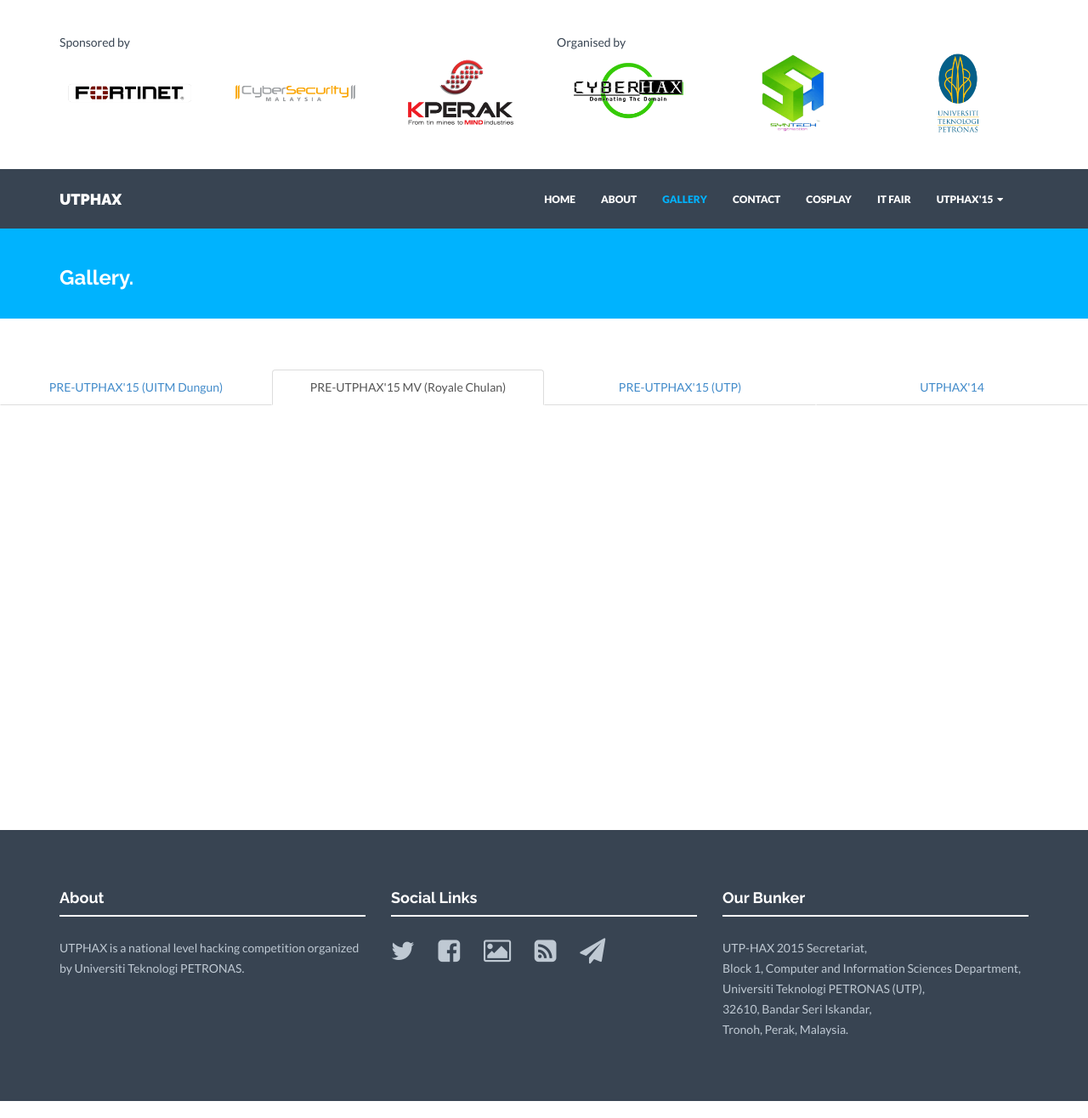
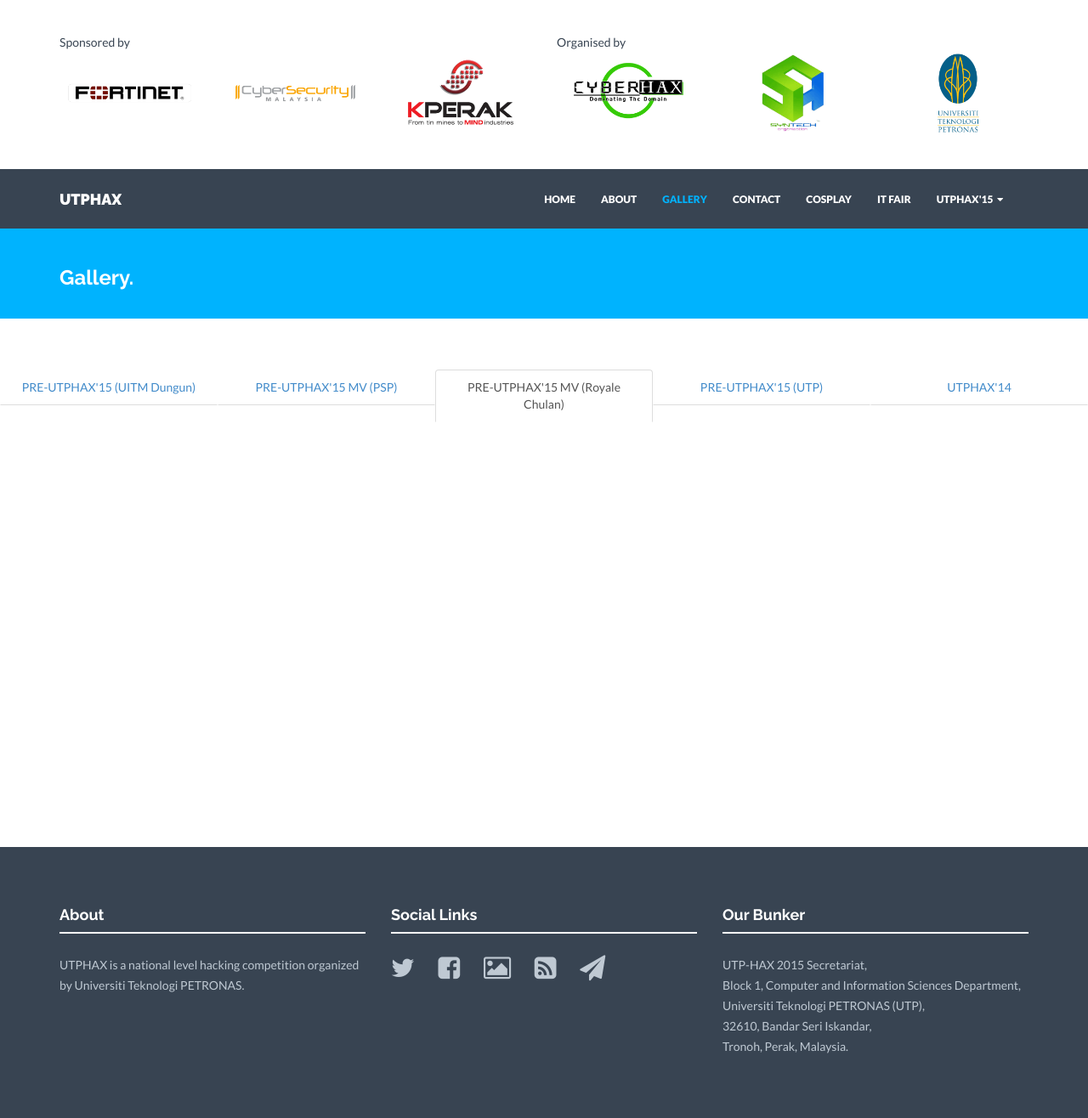
Before and after one commit to utphax/utphax.github.io, a Jekyll site: the page built from gallery.html, in a window 1280 px wide. Shown: the whole page at 85% size. Built offline with Jekyll 4.4.1, drawn with Linux system fonts in a browser that asks for light colours; nearby versions of some CDN libraries.

Commit message:
updated gallery
added PSP - gallery

```diff
--- a/assets/js/gallery.js
+++ b/assets/js/gallery.js
@@ -2,13 +2,17 @@
  * galleria1 - UTPHAX'14
  * https://www.flickr.com/photos/134486812@N08/sets/72157656677922975
  *
- * galleria2 - Pre-UTPHAX'15
+ * galleria2 - Pre-UTPHAX'15 (UTP)
  * https://www.flickr.com/photos/134486812@N08/sets/72157656605521696
  *
- * galleria3 - Pre-UTPHAX'15 (MV)
+ * galleria3 - Pre-UTPHAX'15 MV (Royale Chulan)
  * https://www.flickr.com/photos/134486812@N08/albums/72157658114228289
  *
- * galleria4 - Dungun15
+ * galleria4 - Pre-UTPHAX'15 MV (PSP)
+ * https://www.flickr.com/photos/134486812@N08/albums/72157660110467449
+ *
+ * galleria5 - Training & Pre-UTPHAX'15 (Dungun)
+ * https://www.flickr.com/photos/134486812@N08/sets/72157660469686116
  *
  */
 
@@ -16,4 +20,5 @@
 $('#galleria1').galleria({flickr: 'set:72157656677922975'});
 $('#galleria2').galleria({flickr: 'set:72157656605521696'});
 $('#galleria3').galleria({flickr: 'set:72157658114228289'});
-$('#galleria4').galleria({flickr: 'set:72157660469686116'});
+$('#galleria4').galleria({flickr: 'set:72157660110467449'});
+$('#galleria5').galleria({flickr: 'set:72157660469686116'});
--- a/gallery.html
+++ b/gallery.html
@@ -6,28 +6,33 @@
 
 <div><!-- Galleria Tabs-->
   <ul class="nav nav-tabs nav-justified" role="tablist"><!-- Nav tabs -->
-    <li role="presentation"><a href="#gallery4" aria-controls="gallery4" role="tab" data-toggle="tab">PRE-UTPHAX'15 (UITM Dungun)</a></li>
+    <li role="presentation"><a href="#gallery5" aria-controls="gallery5" role="tab" data-toggle="tab">PRE-UTPHAX'15 (UITM Dungun)</a></li>
+    <li role="presentation"><a href="#gallery4" aria-controls="gallery4" role="tab" data-toggle="tab">PRE-UTPHAX'15 MV (PSP)</a></li>
     <li role="presentation" class="active"><a href="#gallery3" aria-controls="gallery3" role="tab" data-toggle="tab">PRE-UTPHAX'15 MV (Royale Chulan)</a></li>
     <li role="presentation"><a href="#gallery2" aria-controls="gallery2" role="tab" data-toggle="tab">PRE-UTPHAX'15 (UTP)</a></li>
     <li role="presentation"><a href="#gallery1" aria-controls="gallery1" role="tab" data-toggle="tab">UTPHAX'14</a></li>
   </ul><!-- /Nav tabs -->
 
   <div class="tab-content"><!-- Tab panes -->
-    <!-- load Gallery1 UTPHAX'14 -->
+    <!-- load Gallery1 -->
     <div role="tabpanel" class="tab-pane" id="gallery1">
       <div class="content"><div id="galleria1"></div></div>
     </div>
-    <!-- load Gallery2 Pre-UTPHAX'15 -->
+    <!-- load Gallery2 -->
     <div role="tabpanel" class="tab-pane" id="gallery2">
       <div class="content"><div id="galleria2"></div></div>
     </div>
-    <!-- load Gallery3 Pre-UTPHAX'15 (MV) -->
+    <!-- load Gallery3 -->
     <div role="tabpanel" class="tab-pane active" id="gallery3">
       <div class="content"><div id="galleria3"></div></div>
     </div>
-    <!-- load Gallery4 Dungun15 -->
+    <!-- load Gallery4 -->
     <div role="tabpanel" class="tab-pane" id="gallery4">
       <div class="content"><div id="galleria4"></div></div>
     </div>
+    <!-- load Gallery5 -->
+    <div role="tabpanel" class="tab-pane" id="gallery5">
+      <div class="content"><div id="galleria5"></div></div>
+    </div>
   </div><!-- /Tab panes -->
 </div><!-- /Galleria Tabs-->
```
